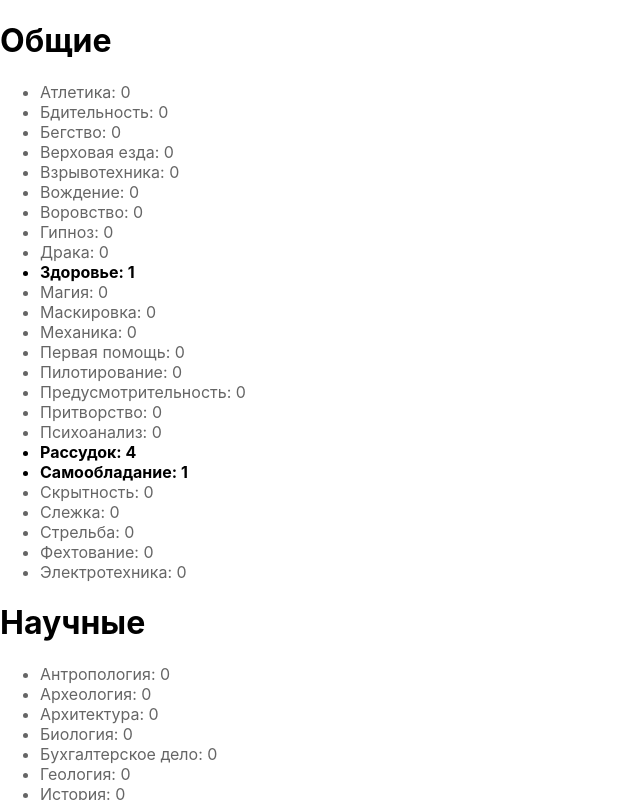
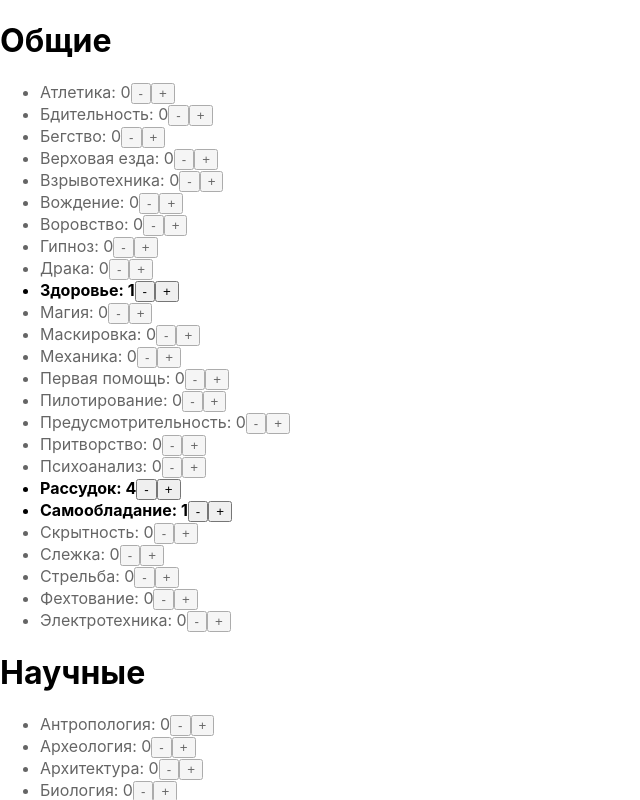
Before and after one commit to tsumo/gumshoe-configurator, a React (Create React App) app: page / in a window 1280 px wide. Shown: the top 800 px of the page, without its empty margins (0-640 px from the left). Built offline with nearby package versions, Linux system fonts and the light colour scheme.

Commit message:
skill values inc/dec

```diff
--- a/src/components/Character.tsx
+++ b/src/components/Character.tsx
@@ -1,18 +1,24 @@
-import { useState } from "react";
 import { useAppContext } from "../contexts/app-context";
-import { CharacterSkills } from "../engine/Skills";
+import { useCharacterSkills } from "../engine/CharacterSkills";
 import { trailOfCthulhu } from "../systems/trail-of-cthulhu";
 import { SkillList } from "./SkillList";
 
 export const Character = () => {
-  const [characterSkills] = useState(() => new CharacterSkills(trailOfCthulhu));
+  const characterSkills = useCharacterSkills(trailOfCthulhu);
   const { lang } = useAppContext();
 
   return (
     <div>
-      <SkillList list={characterSkills.skills.general} />
-      {characterSkills.skills.investigative.branches.map((list) => (
-        <SkillList key={list.name[lang]} list={list} />
+      <SkillList
+        list={characterSkills.system.general}
+        characterSkills={characterSkills}
+      />
+      {characterSkills.system.investigative.branches.map((list) => (
+        <SkillList
+          key={list.name[lang]}
+          list={list}
+          characterSkills={characterSkills}
+        />
       ))}
     </div>
   );
--- /dev/null
+++ b/src/components/SkillButton.tsx
@@ -0,0 +1,5 @@
+type Props = { onClick: VoidFunction; text: string };
+
+export const SkillButton = ({ onClick, text }: Props) => (
+  <button onClick={onClick}>{text}</button>
+);
--- a/src/components/SkillList.tsx
+++ b/src/components/SkillList.tsx
@@ -1,11 +1,16 @@
 import clsx from "clsx";
 import { useAppContext } from "../contexts/app-context";
+import { CharacterSkills } from "../engine/CharacterSkills";
 import { SkillList as SkillListType } from "../systems/types";
-import s from "./SkillList.module.css";
+import { SkillButton } from "./SkillButton";
+import s from "./styles.module.css";
 
-type Props = { list: SkillListType };
+type Props = {
+  list: SkillListType;
+  characterSkills: CharacterSkills;
+};
 
-export const SkillList = ({ list }: Props) => {
+export const SkillList = ({ list, characterSkills }: Props) => {
   const { lang } = useAppContext();
 
   return (
@@ -25,6 +30,14 @@ export const SkillList = ({ list }: Props) => {
                 )}
               >
                 {skill[lang]}: {totalValue}
+                <SkillButton
+                  onClick={() => characterSkills.decrementSkill(skill["en"])}
+                  text="-"
+                />
+                <SkillButton
+                  onClick={() => characterSkills.incrementSkill(skill["en"])}
+                  text="+"
+                />
               </li>
             );
           })}
--- /dev/null
+++ b/src/engine/CharacterSkills.tsx
@@ -0,0 +1,54 @@
+import { useReducer, useState } from "react";
+import { Skill, SystemSkills } from "../systems/types";
+
+export class CharacterSkills {
+  readonly system: SystemSkills;
+  readonly trigger: VoidFunction;
+
+  constructor(system: SystemSkills, trigger: VoidFunction) {
+    this.system = system;
+    this.trigger = trigger;
+  }
+
+  private findGeneralSkill(skillName: string): Skill | undefined {
+    return this.system.general.skills.find((s) => s.en === skillName);
+  }
+
+  private findInvestigativeSkill(skillName: string): Skill | undefined {
+    let skill: Skill | undefined;
+    this.system.investigative.branches.forEach((branch) =>
+      branch.skills.forEach((s) => {
+        if (s.en === skillName) {
+          skill = s;
+        }
+      })
+    );
+    return skill;
+  }
+
+  incrementSkill(skillName: string) {
+    const skill =
+      this.findGeneralSkill(skillName) ||
+      this.findInvestigativeSkill(skillName);
+    if (!skill) throw new Error(`Skill not found: ${skillName}`);
+    skill.value === undefined ? (skill.value = 1) : (skill.value += 1);
+    this.trigger();
+  }
+
+  decrementSkill(skillName: string) {
+    const skill =
+      this.findGeneralSkill(skillName) ||
+      this.findInvestigativeSkill(skillName);
+    if (!skill) throw new Error(`Skill not found: ${skillName}`);
+    skill.value !== undefined && skill.value > 0 && (skill.value -= 1);
+    this.trigger();
+  }
+}
+
+export const useCharacterSkills = (system: SystemSkills) => {
+  const reducer = useReducer((prev) => prev + 1, 0);
+  const [characterSkills] = useState(
+    () => new CharacterSkills(system, reducer[1])
+  );
+  return characterSkills;
+};
--- a/src/engine/Skills.tsx
+++ /dev/null
@@ -1,9 +0,0 @@
-import { SystemSkills } from "../systems/types";
-
-export class CharacterSkills {
-  readonly skills: SystemSkills;
-
-  constructor(skills: SystemSkills) {
-    this.skills = skills;
-  }
-}
```
Also changed, not shown: src/components/styles.module.css (renamed from src/components/SkillList.module.css).
